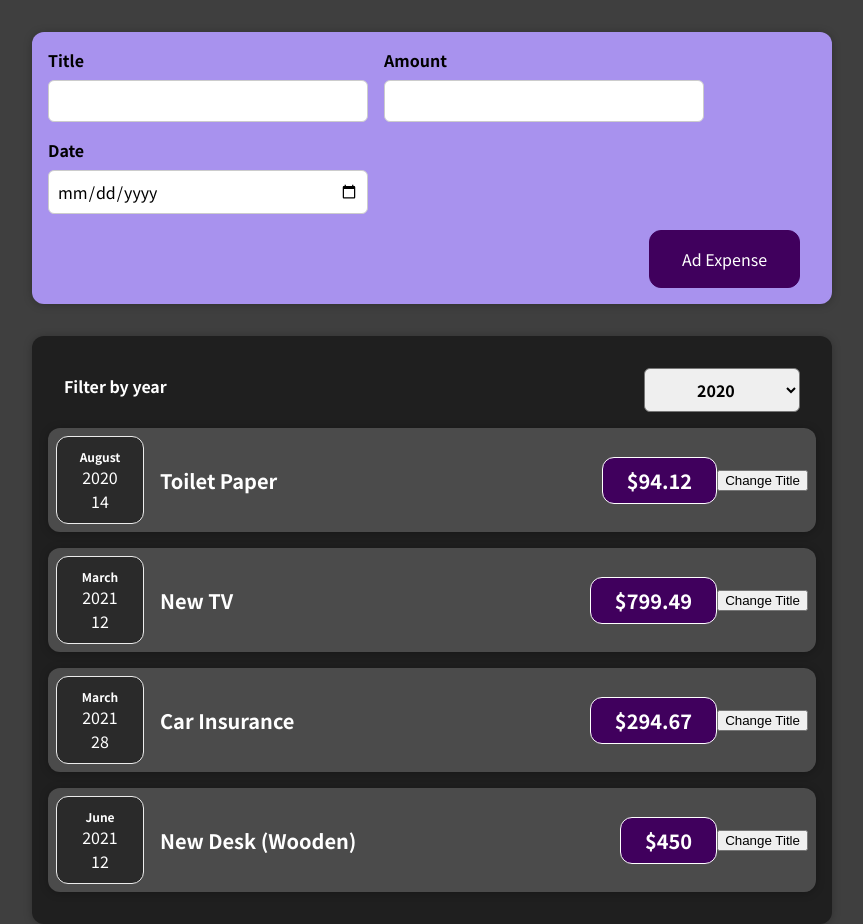
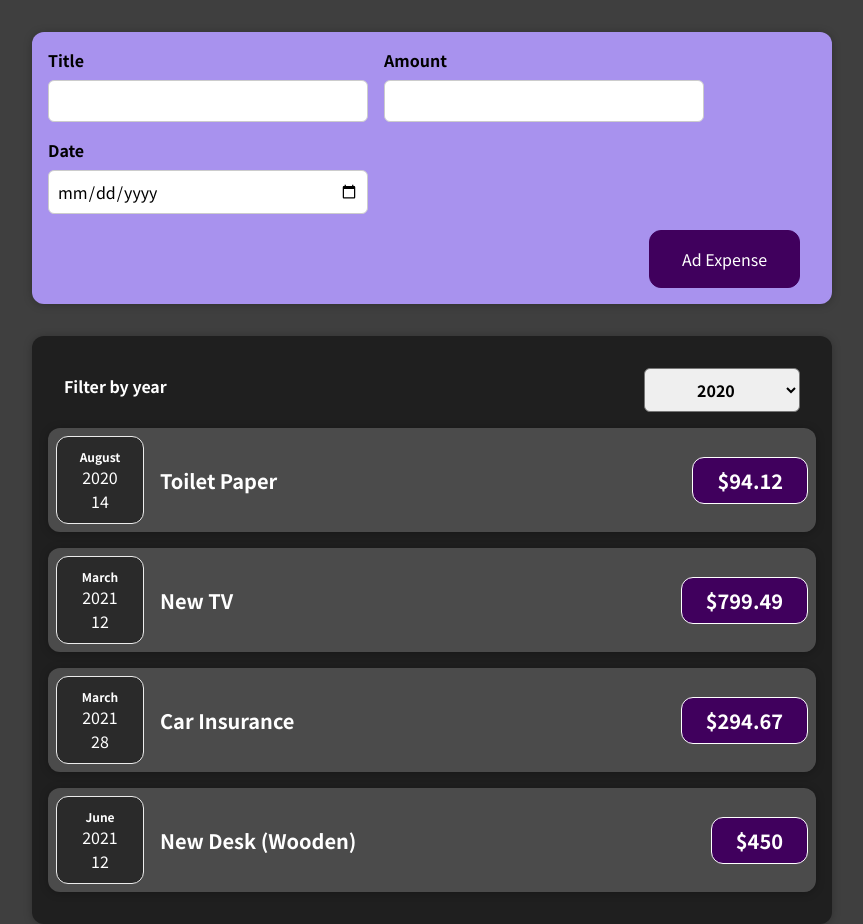
Before and after one commit to WebDevJasonCameron/LearningWebDev_REACT, a React (Create React App) app in the folder react-complete-guide/: page / in a window 1280 px wide. Shown: the whole page, without its empty margins (208-1071 px from the left). Built offline with nearby package versions, Linux system fonts and the light colour scheme.

Commit message:
fixed hard code array display with map

```diff
--- a/react-complete-guide/src/components/Expenses/ExpenseItem.js
+++ b/react-complete-guide/src/components/Expenses/ExpenseItem.js
@@ -1,26 +1,15 @@
-import React, { useState } from "react";
-
 import ExpenseDate from "./ExpenseDate";
 import Card from "../UI/Card";
 import "./ExpenseItem.css";
 
 const ExpenseItem = (props) => {
-	// Hook array with two elements
-	const [title, setTitle] = useState(props.title);
-
-	const clickHandler = () => {
-		setTitle("Updated");
-		console.log(title);
-	};
-
 	return (
 		<Card className="expense-item">
 			<ExpenseDate date={props.date} />
 			<div className="expense-item__description">
-				<h2>{title}</h2>
+				<h2>{props.title}</h2>
 				<div className="expense-item__price">${props.amount}</div>
 			</div>
-			<button onClick={clickHandler}>Change Title</button>
 		</Card>
 	);
 };
--- a/react-complete-guide/src/components/Expenses/Expenses.js
+++ b/react-complete-guide/src/components/Expenses/Expenses.js
@@ -19,26 +19,13 @@
 					selected={filteredYear}
 					onChangeFilter={filterChangeHandler}
 				/>
-				<ExpenseItem
-					title={props.items[0].title}
-					amount={props.items[0].amount}
-					date={props.items[0].date}
-				/>
-				<ExpenseItem
-					title={props.items[1].title}
-					amount={props.items[1].amount}
-					date={props.items[1].date}
-				/>
-				<ExpenseItem
-					title={props.items[2].title}
-					amount={props.items[2].amount}
-					date={props.items[2].date}
-				/>
-				<ExpenseItem
-					title={props.items[3].title}
-					amount={props.items[3].amount}
-					date={props.items[3].date}
-				/>
+				{props.items.map((expense) => (
+					<ExpenseItem
+						title={expense.title}
+						amount={expense.amount}
+						date={expense.date}
+					/>
+				))}
 			</Card>
 		</div>
 	);
```
